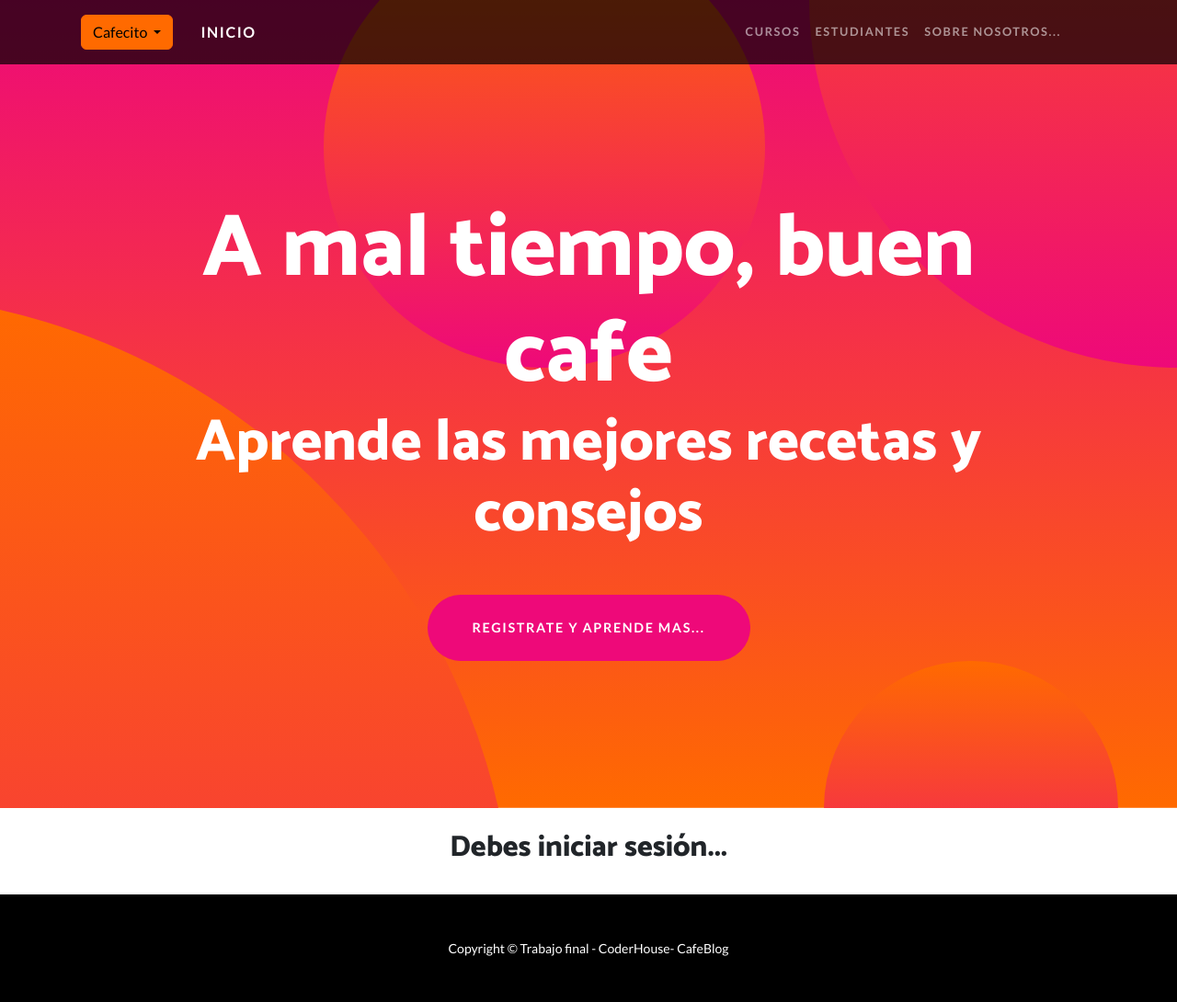
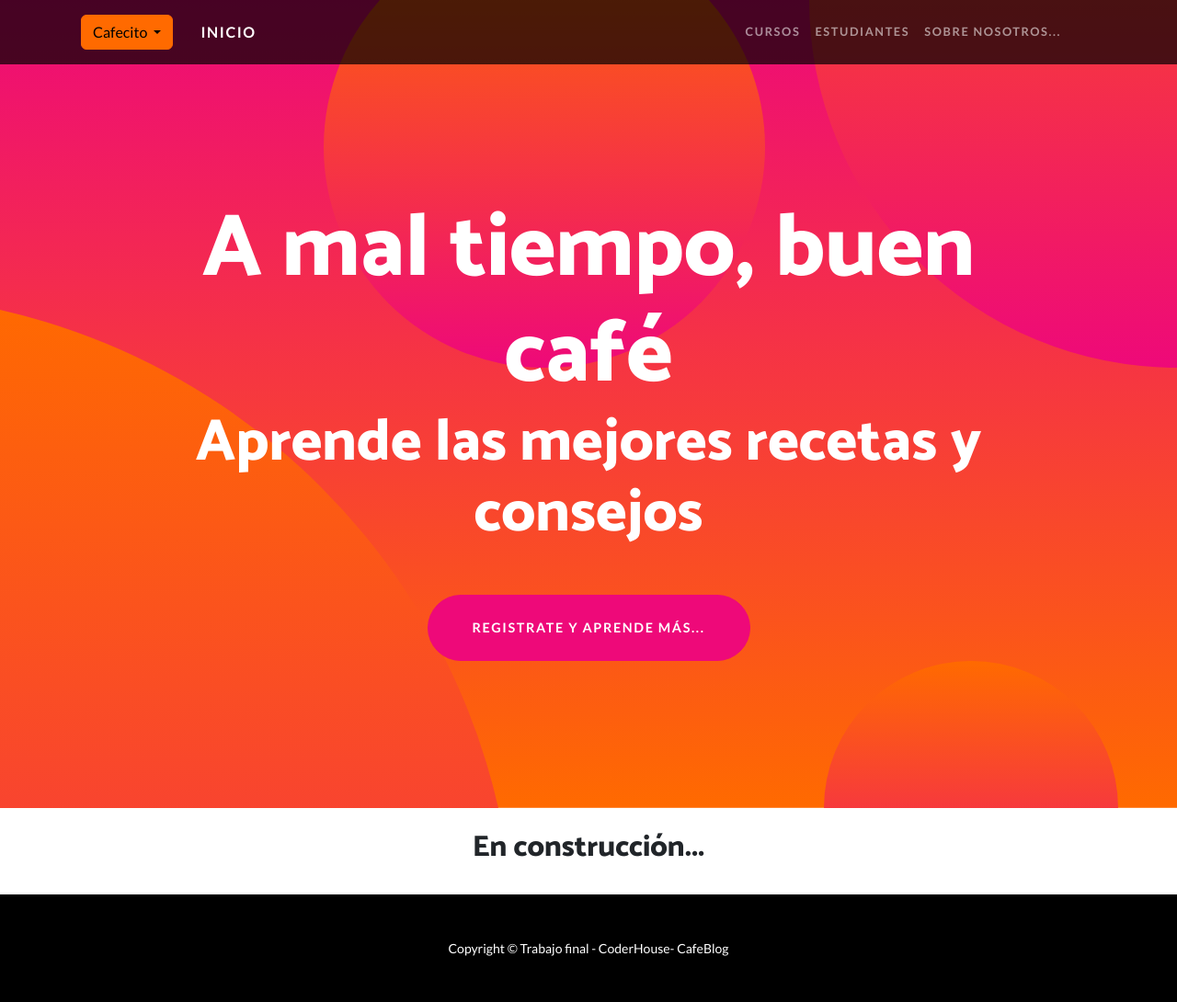
Before and after one commit to eliasescalante/Cursos_de_Baristas_web, a Django app: page /nosotros in a window 1280 px wide. Shown: the whole page at 92% size. Run offline with Django 4.2, Linux system fonts and the light colour scheme; some libraries are stand-ins or nearby versions.

Commit message:
arreglo de palabras con falta de ortografia y arregle el boton de registro principal

```diff
--- a/blogCafe/CursosApp/templates/CursosApp/base.html
+++ b/blogCafe/CursosApp/templates/CursosApp/base.html
@@ -48,9 +48,9 @@
         <header class="masthead text-center text-white">
             <div class="masthead-content">
                 <div class="container px-5">
-                    <h1 class="masthead-heading mb-0">A mal tiempo, buen cafe</h1>
+                    <h1 class="masthead-heading mb-0">A mal tiempo, buen café</h1>
                     <h6 class="masthead-subheading mb-0">Aprende las mejores recetas y consejos</h6>
-                    <a class="btn btn-primary btn-xl rounded-pill mt-5" href="#scroll">Registrate y aprende mas...</a>
+                    <a class="btn btn-primary btn-xl rounded-pill mt-5" href="{% url 'Register' %}">Registrate y aprende más...</a>
                 </div>
             </div>
             <div class="bg-circle-1 bg-circle"></div>
--- a/blogCafe/CursosApp/templates/CursosApp/nosotros.html
+++ b/blogCafe/CursosApp/templates/CursosApp/nosotros.html
@@ -8,7 +8,7 @@
 
 <br>
     <center>
-        <h2>Debes iniciar sesión...</h2>
+        <h2>En construcción...</h2>
     </center>
 
 <br>
```
